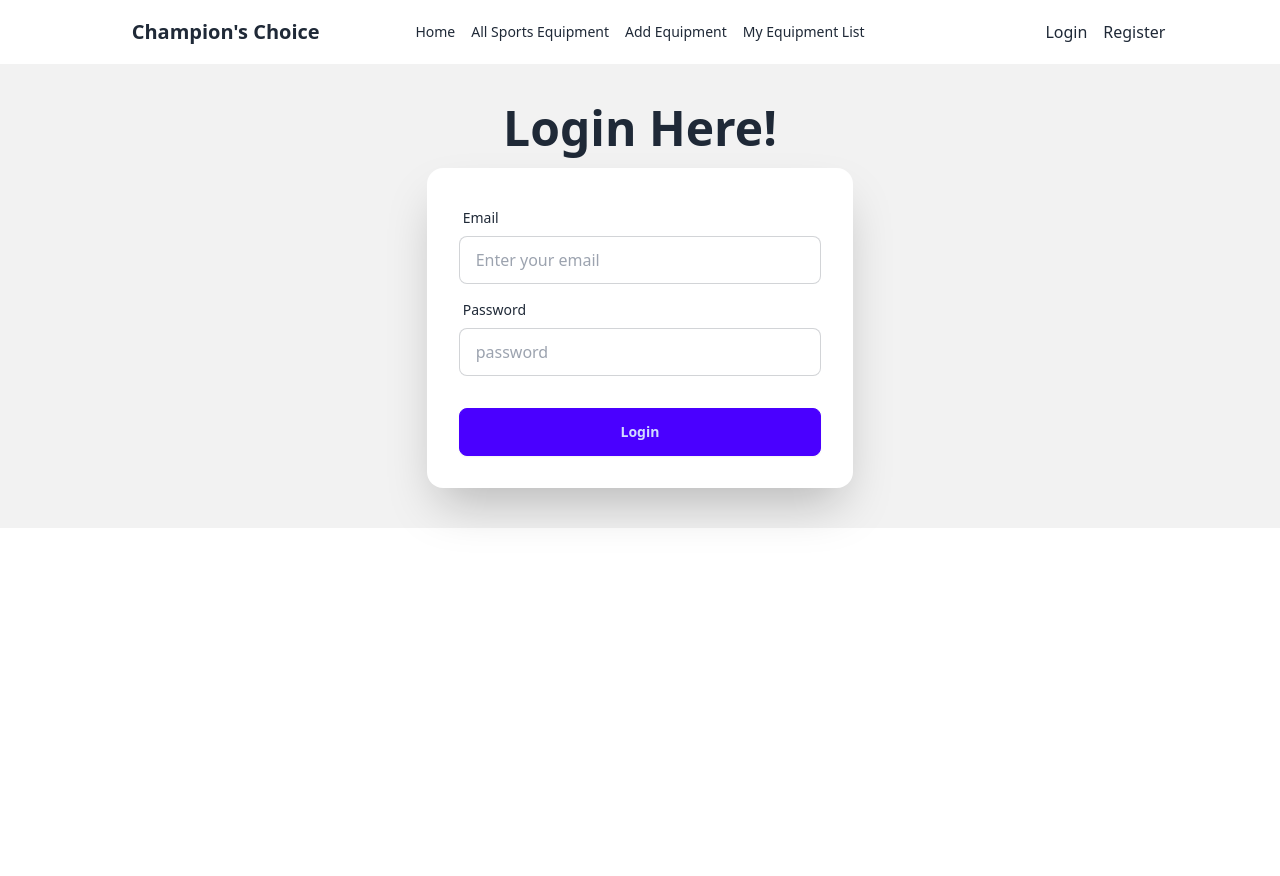
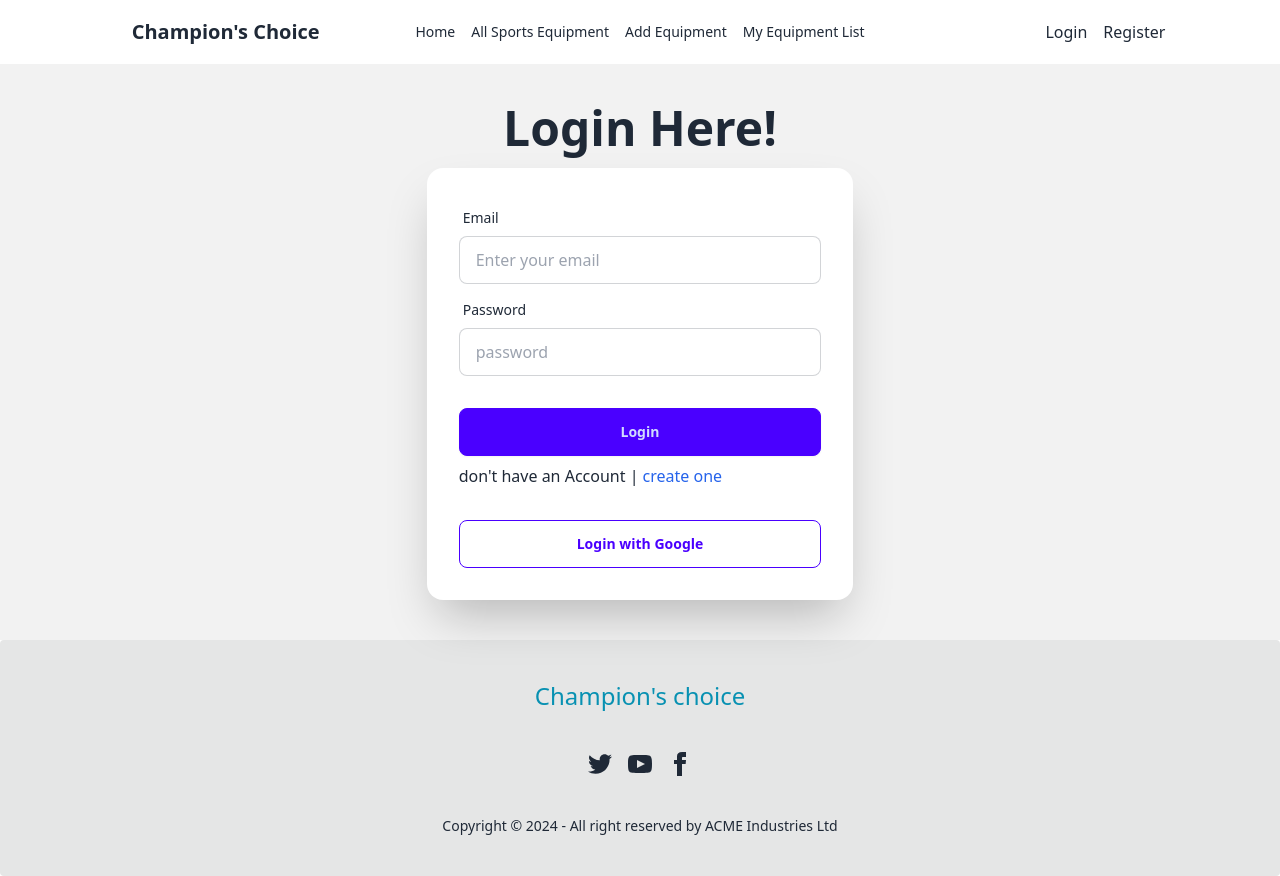
Before and after one commit to Imranahmed935/Champion, a React (Vite) app: page /login in a window 1280 px wide. Before the commit the page ends 800 px from the top, so only its background shows below. Built offline with nearby package versions, Linux system fonts and the light colour scheme; no server answers.

Commit message:
a beautiful footer added

```diff
--- a/package.json
+++ b/package.json
@@ -16,7 +16,8 @@
     "react": "^18.3.1",
     "react-dom": "^18.3.1",
     "react-router-dom": "^7.0.2",
-    "sort-by": "^1.2.0"
+    "sort-by": "^1.2.0",
+    "sweetalert2": "^11.14.5"
   },
   "devDependencies": {
     "@eslint/js": "^9.15.0",
--- /dev/null
+++ b/src/Components/Footer.jsx
@@ -0,0 +1,63 @@
+import React from 'react';
+
+const Footer = () => {
+    return (
+<footer className="footer footer-center bg-base-300 text-base-content rounded p-10">
+ <h1 className='text-2xl text-cyan-600'>Champion's choice</h1>
+ <div className="grid grid-flow-col gap-4">
+  <a
+    href="https://twitter.com/login"
+    target="_blank"
+    rel="noopener noreferrer"
+    aria-label="Login with Twitter">
+    <svg
+      xmlns="http://www.w3.org/2000/svg"
+      width="24"
+      height="24"
+      viewBox="0 0 24 24"
+      className="fill-current">
+      <path
+        d="M24 4.557c-.883.392-1.832.656-2.828.775 1.017-.609 1.798-1.574 2.165-2.724-.951.564-2.005.974-3.127 1.195-.897-.957-2.178-1.555-3.594-1.555-3.179 0-5.515 2.966-4.797 6.045-4.091-.205-7.719-2.165-10.148-5.144-1.29 2.213-.669 5.108 1.523 6.574-.806-.026-1.566-.247-2.229-.616-.054 2.281 1.581 4.415 3.949 4.89-.693.188-1.452.232-2.224.084.626 1.956 2.444 3.379 4.6 3.419-2.07 1.623-4.678 2.348-7.29 2.04 2.179 1.397 4.768 2.212 7.548 2.212 9.142 0 14.307-7.721 13.995-14.646.962-.695 1.797-1.562 2.457-2.549z"></path>
+    </svg>
+  </a>
+  <a
+    href="https://accounts.google.com/ServiceLogin?service=youtube"
+    target="_blank"
+    rel="noopener noreferrer"
+    aria-label="Login with YouTube">
+    <svg
+      xmlns="http://www.w3.org/2000/svg"
+      width="24"
+      height="24"
+      viewBox="0 0 24 24"
+      className="fill-current">
+      <path
+        d="M19.615 3.184c-3.604-.246-11.631-.245-15.23 0-3.897.266-4.356 2.62-4.385 8.816.029 6.185.484 8.549 4.385 8.816 3.6.245 11.626.246 15.23 0 3.897-.266 4.356-2.62 4.385-8.816-.029-6.185-.484-8.549-4.385-8.816zm-10.615 12.816v-8l8 3.993-8 4.007z"></path>
+    </svg>
+  </a>
+
+  <a
+    href="https://www.facebook.com/login"
+    target="_blank"
+    rel="noopener noreferrer"
+    aria-label="Login with Facebook">
+    <svg
+      xmlns="http://www.w3.org/2000/svg"
+      width="24"
+      height="24"
+      viewBox="0 0 24 24"
+      className="fill-current">
+      <path
+        d="M9 8h-3v4h3v12h5v-12h3.642l.358-4h-4v-1.667c0-.955.192-1.333 1.115-1.333h2.885v-5h-3.808c-3.596 0-5.192 1.583-5.192 4.615v3.385z"></path>
+    </svg>
+  </a>
+</div>
+
+  <aside>
+    <p>Copyright © {new Date().getFullYear()} - All right reserved by ACME Industries Ltd</p>
+  </aside>
+</footer>
+    );
+};
+
+export default Footer;
--- a/src/Components/Login.jsx
+++ b/src/Components/Login.jsx
@@ -1,6 +1,49 @@
-import React from 'react';
+import React, { useContext } from 'react';
+import { AuthContext } from '../Provider/AuthProvider';
+import Swal from 'sweetalert2'
+import { Link } from 'react-router-dom';
 
 const Login = () => {
+  const {loginUser, loginWithGoogle} = useContext(AuthContext);
+  const handleLogin = (e)=>{
+    e.preventDefault();
+    const email = e.target.email.value;
+    const password = e.target.password.value;
+    loginUser(email, password)
+    .then(result =>{
+      console.log(result.user)
+      Swal.fire({
+        title: 'success',
+        text: 'you have loggedIn successfully.',
+        icon: 'success',
+        confirmButtonText: 'ok'
+      })
+    })
+    .catch(error =>{
+      console.log('hello',error)
+    })
+  }
+
+  const handleGoogle = ()=>{
+    loginWithGoogle()
+    .then(result =>{
+      console.log(result.user)
+      Swal.fire({
+        title: 'success',
+        text: 'you have loggedIn by google successfully.',
+        icon: 'success',
+        confirmButtonText: 'ok'
+      })
+    })
+    .catch(error =>{
+      Swal.fire({
+        title: 'warning!',
+        text: `${error.message}`,
+        icon: 'error',
+        confirmButtonText: 'ok'
+      })
+    })
+  }
     return (
         <div className="bg-base-200 py-10">
   <div className="flex-col">
@@ -8,7 +51,7 @@
       <h1 className="text-5xl font-bold">Login Here!</h1>
     </div>
     <div className="card bg-base-100 w-4/12 mx-auto shrink-0 shadow-2xl">
-      <form className="card-body">
+      <form onSubmit={handleLogin} className="card-body">
         <div className="form-control">
           <label className="label">
             <span className="label-text">Email</span>
@@ -24,6 +67,10 @@
         <div className="form-control mt-6">
           <button className="btn btn-primary">Login</button>
         </div>
+        <p>don't have an Account | <Link className='text-blue-600' to='/register'>create one</Link></p>
+        <div className="form-control mt-6">
+          <button onClick={handleGoogle} className="btn btn-outline btn-primary">Login with Google</button>
+        </div>
       </form>
     </div>
   </div>
--- a/src/Components/Navbar.jsx
+++ b/src/Components/Navbar.jsx
@@ -1,13 +1,38 @@
 import React, { useContext } from 'react';
 import {Link, NavLink } from 'react-router-dom';
+import { AuthContext } from '../Provider/AuthProvider';
+import Swal from 'sweetalert2';
 
 const Navbar = () => {
+    const {user, userLogOut} = useContext(AuthContext);
+    console.log(user)
     const links = <div className='sm:flex gap-4'>
         <NavLink to='/'><li>Home</li></NavLink>
         <NavLink to='/'><li>All Sports Equipment</li></NavLink>
         <NavLink to='/'><li>Add Equipment</li></NavLink>
         <NavLink to='/'><li>My Equipment List</li></NavLink>
     </div>
+
+    const handleSignOut = ()=>{
+      userLogOut()
+      .then(()=>{
+        Swal.fire({
+          title: 'success',
+          text: 'you have loggedOut successfully.',
+          icon: 'success',
+          confirmButtonText: 'ok'
+        })
+      })
+      .catch(error =>{
+        Swal.fire({
+          title: 'warning!',
+          text: error.message,
+          icon: 'error',
+          confirmButtonText: 'ok'
+        })
+      })
+
+    }
 
 
     return (
@@ -42,8 +67,14 @@
     </ul>
   </div>
   <div className="navbar-end gap-4">
-    <Link to={'/login'}>Login</Link>
-    <Link to={'/register'}>Register</Link>
+    {
+      user ? <button onClick={handleSignOut} className='btn btn-neutral'>LogOut</button>:
+      <>
+      <Link to={'/login'}>Login</Link>
+      <Link to={'/register'}>Register</Link>
+      </>
+    }
+
   </div>
 </div>
     );
--- a/src/Components/Register.jsx
+++ b/src/Components/Register.jsx
@@ -1,6 +1,12 @@
-import React from 'react';
+import React, { useContext } from 'react';
+import { AuthContext } from '../Provider/AuthProvider';
+import Swal from 'sweetalert2'
+import { updateProfile } from 'firebase/auth';
+import auth from '../firebase.config';
+import { Link } from 'react-router-dom';
 
 const Register = () => {
+  const {createUser} = useContext(AuthContext)
 
     const handleRegister = (e)=>{
         e.preventDefault();
@@ -8,8 +14,52 @@
         const photo = e.target.photo.value;
         const email = e.target.email.value;
         const password = e.target.password.value;
-        const registerData = {name, photo, email, password}
-        console.log(registerData)
+
+        const passwordRegex = /^(?=.*[a-z])(?=.*[A-Z]).+$/;
+
+         if (!passwordRegex.test(password)) {
+        Swal.fire({
+          title: 'warning!',
+          text: 'Password Must contain uppercase, and lowercase letters, and be at least 6 characters long.',
+          icon: 'error',
+          confirmButtonText: 'ok'
+        })
+        return;
+    }
+        createUser(email, password)
+        .then( (result) =>{
+          console.log(result.user)
+          Swal.fire({
+            title: 'success',
+            text: 'you have registered successfully.',
+            icon: 'success',
+            confirmButtonText: 'ok'
+          })
+          const data = {
+            displayName: name,
+            photoURL: photo,
+          }
+          updateProfile(auth.currentUser, data)
+          .then(()=>{
+            Swal.fire({
+              title: 'success',
+              text: 'you have updated successfully.',
+              icon: 'success',
+              confirmButtonText: 'ok'
+            })
+          })
+          .catch(error =>{
+            Swal.fire({
+              title: 'warning!',
+              text: error.message,
+              icon: 'error',
+              confirmButtonText: 'ok'
+            })
+          })
+        })
+        .catch(error=>{
+          console.log( 'hello',error)
+        })
     }
     return (
 <div className="bg-base-200 py-10">
@@ -46,6 +96,7 @@
         <div className="form-control mt-6">
           <button className="btn btn-primary">Register</button>
         </div>
+        <p>Already have an Account | <Link className='text-blue-600' to='/login'>login</Link></p>
       </form>
     </div>
   </div>
--- a/src/Layout/MainLayout.jsx
+++ b/src/Layout/MainLayout.jsx
@@ -1,12 +1,14 @@
 import React from 'react';
 import Navbar from '../Components/Navbar';
 import { Outlet } from 'react-router-dom';
+import Footer from '../Components/Footer';
 
 const MainLayout = () => {
     return (
         <div>
             <Navbar></Navbar>
             <Outlet/>
+            <Footer/>
         </div>
     );
 };
--- a/src/Provider/AuthProvider.jsx
+++ b/src/Provider/AuthProvider.jsx
@@ -1,10 +1,53 @@
-import { createContext } from "react";
+import { createUserWithEmailAndPassword, signInWithEmailAndPassword, GoogleAuthProvider, signInWithPopup, onAuthStateChanged, signOut  } from "firebase/auth";
+import { createContext, useEffect, useState } from "react";
+import auth from "../firebase.config";
+
 
 export const AuthContext = createContext();
 
 const AuthProvider = ({children}) => {
+    const [user, setUser] = useState(null)
+    const [loading, setLoading] = useState(true)
+
+    const provider = new GoogleAuthProvider();
+
+    const createUser = (email, password)=>{
+        setLoading(true)
+        return createUserWithEmailAndPassword(auth, email, password)
+    }
+
+    const loginUser = (email, password)=>{
+        setLoading(true)
+        return signInWithEmailAndPassword(auth, email, password)
+
+    }
+
+    const userLogOut =()=>{
+        return signOut(auth);
+    }
+
+    const loginWithGoogle =()=>{
+        setLoading(true)
+        return signInWithPopup(auth, provider);
+    }
+
+    useEffect(()=>{
+        const unsubscribe = onAuthStateChanged(auth, currentUser =>{
+            setLoading(false)
+            setUser(currentUser)
+        })
+        return ()=> {
+            unsubscribe
+        }
+    },[])
+
     const authInfo = {
-        name:'imran'
+        user,
+        loading,
+        userLogOut,
+        createUser,
+        loginUser,
+        loginWithGoogle
     }
     return (
         <AuthContext.Provider value={authInfo}>
--- a/src/firebase.config.js
+++ b/src/firebase.config.js
@@ -10,4 +10,5 @@
 };
 
 const app = initializeApp(firebaseConfig);
-const auth = getAuth(app);
+ const auth = getAuth(app);
+ export default auth
```
Also changed, not shown: 1 other file (tests, documents, lock files or other folders).
